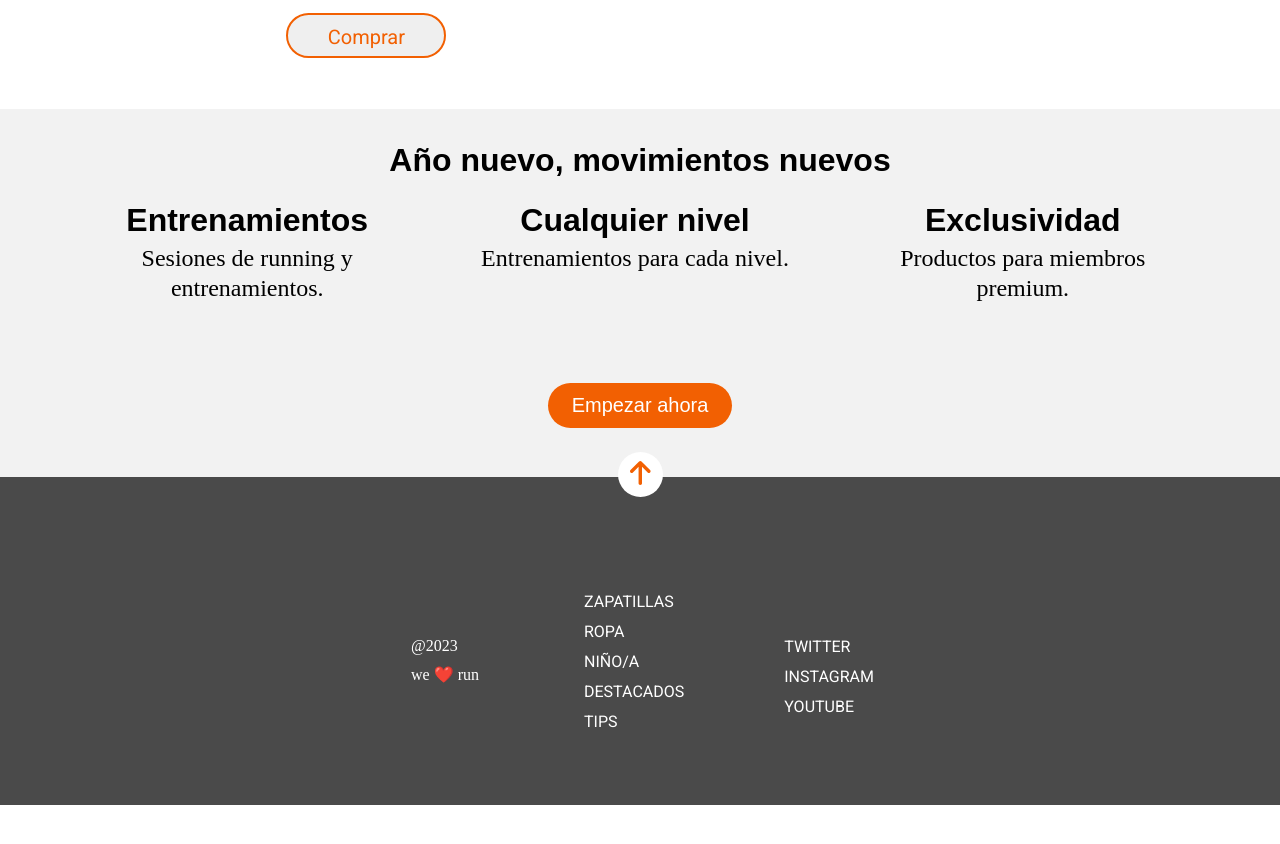
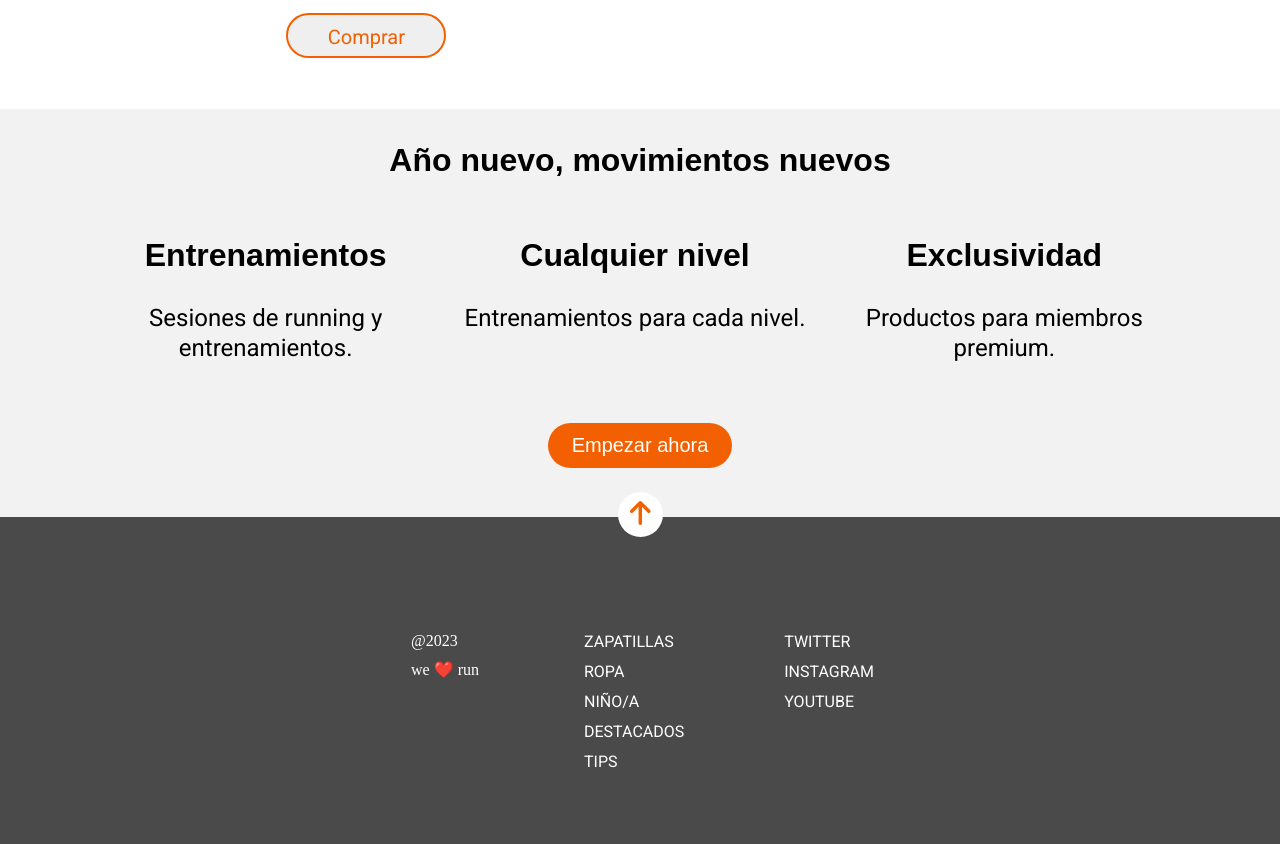
Before and after one commit to Adalab/modulo-1-evaluacion-final-rocio-ld, a website built with Vite: page src/index.html in a window 1280 px wide. Shown: the part 1080-1924 px from the top of the page. Before the commit the page ends 1885 px from the top, so only its background shows below. Built offline with nearby package versions, Linux system fonts and the light colour scheme.

Commit message:
final proyecto

```diff
--- a/src/scss/layout/_footer.scss
+++ b/src/scss/layout/_footer.scss
@@ -24,10 +24,9 @@
                 line-height: 30px;
                     @media (min-width: 768px){
                         order: 2;
+                        padding-top: 0px;
                     }
-                    @media (min-width: 1273.9px){
-                        order: 2;
-                    }
+
             }
 
         }
@@ -38,12 +37,7 @@
     padding-top: 65px;
             @media (min-width: 768px) {
                 flex-direction: row;
-                justify-content: space-around;
-                gap: 100px;
-                text-align: left;
-            }
-            @media (min-width: 768px) {
-                flex-direction: row;
+                align-items: flex-start;
                 justify-content: space-around;
                 gap: 100px;
                 text-align: left;
@@ -62,9 +56,7 @@ li a{
     padding-bottom: 36px;
         @media (min-width: 768px){
             order: 0;
-        }
-        @media (min-width: 768px){
-            order: 0;
+            padding-top: 0px;
         }
 
 
--- a/src/scss/layout/_movimientos-nuevos.scss
+++ b/src/scss/layout/_movimientos-nuevos.scss
@@ -12,13 +12,18 @@
         line-height: 1.67;
         font-family: $font-title;
          margin-top: 29px;
+         padding-bottom: 50px;
+        margin-left: 100px;
+        margin-right: 100px;
             @media(min-width: 768px){
                 font-size: 28px;
                 line-height: 45px;
+                padding-bottom: 20px;
             }
             @media(min-width: 1273.9px){
                 font-size: 32px;
                 line-height: 45px;
+                padding-bottom: 50px;
 
         }
 
@@ -29,14 +34,15 @@
     grid-template-rows: 1fr 1fr 1fr;
     gap: 20%;
     text-align: center;
-    margin-top: 15px;
     margin-left: 66px;
     margin-right: 76px;
+    margin-bottom:40px;
+
         @media (min-width: 768px) {
         display: grid;
         grid-template-columns: 1fr 1fr 1fr;
         grid-template-rows:1fr ;
-        gap: 5%;
+        gap: 0%;
         }
 
 
@@ -46,19 +52,27 @@
                 h3 {
                 font-size: 18px;
                 font-family: $font-title;
+
+
+
                     @media (min-width: 768px){
                         font-size: 24px;
                         line-height: 30px;
+                        padding-bottom: 20px;
                     }
                     @media (min-width: 1273.9px){
                         font-size: 32px;
                         line-height: 45px;
+                        padding-bottom: 25px;
+
                     }
                 }
             }
             p {
                 font-size: 18px;
                 line-height: 1.67;
+                font-family: $font-main;
+
                     @media (min-width: 768px){
                         font-size: 20px;
                         line-height: 30px
@@ -92,7 +106,9 @@
     border: none;
     margin-bottom: 49px;
     margin-top: 80px;
-
+        @media(min-width: 768px){
+            margin-top: 20px;
+        }
 
 
 
```
